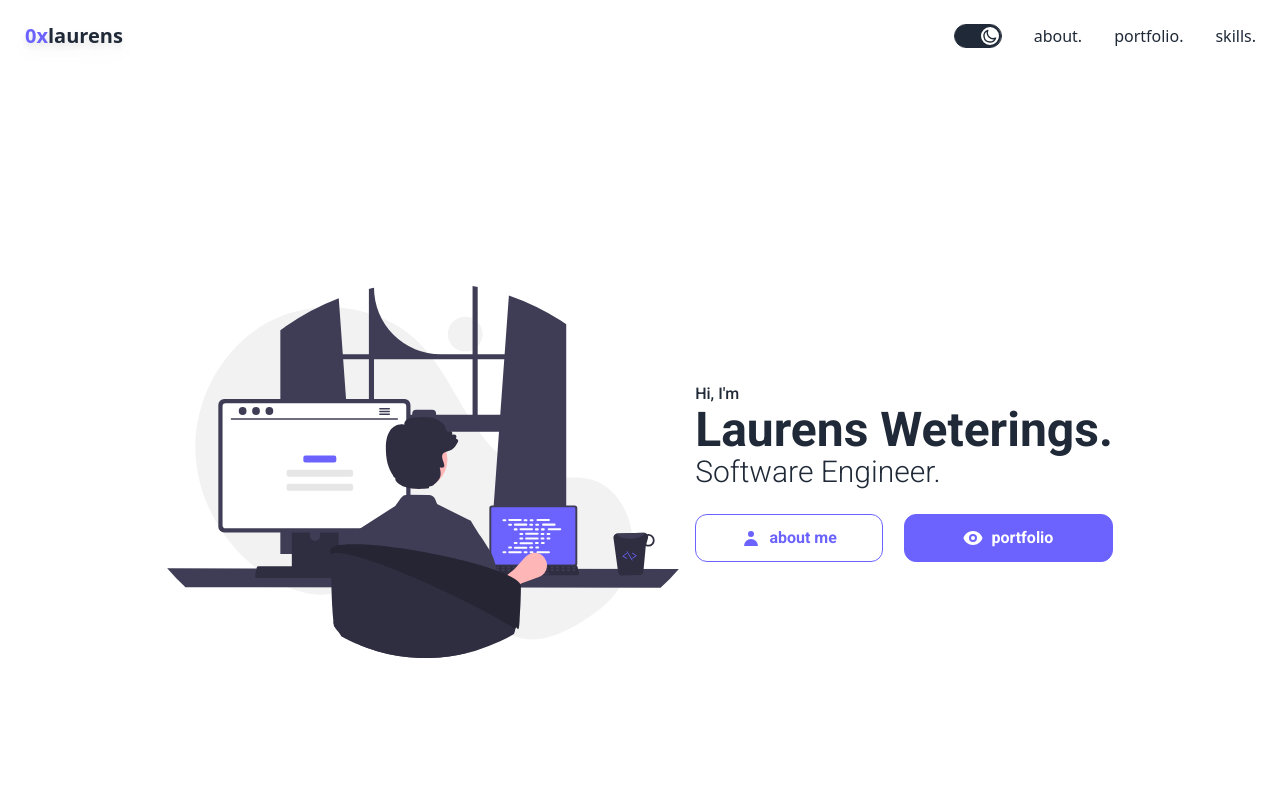
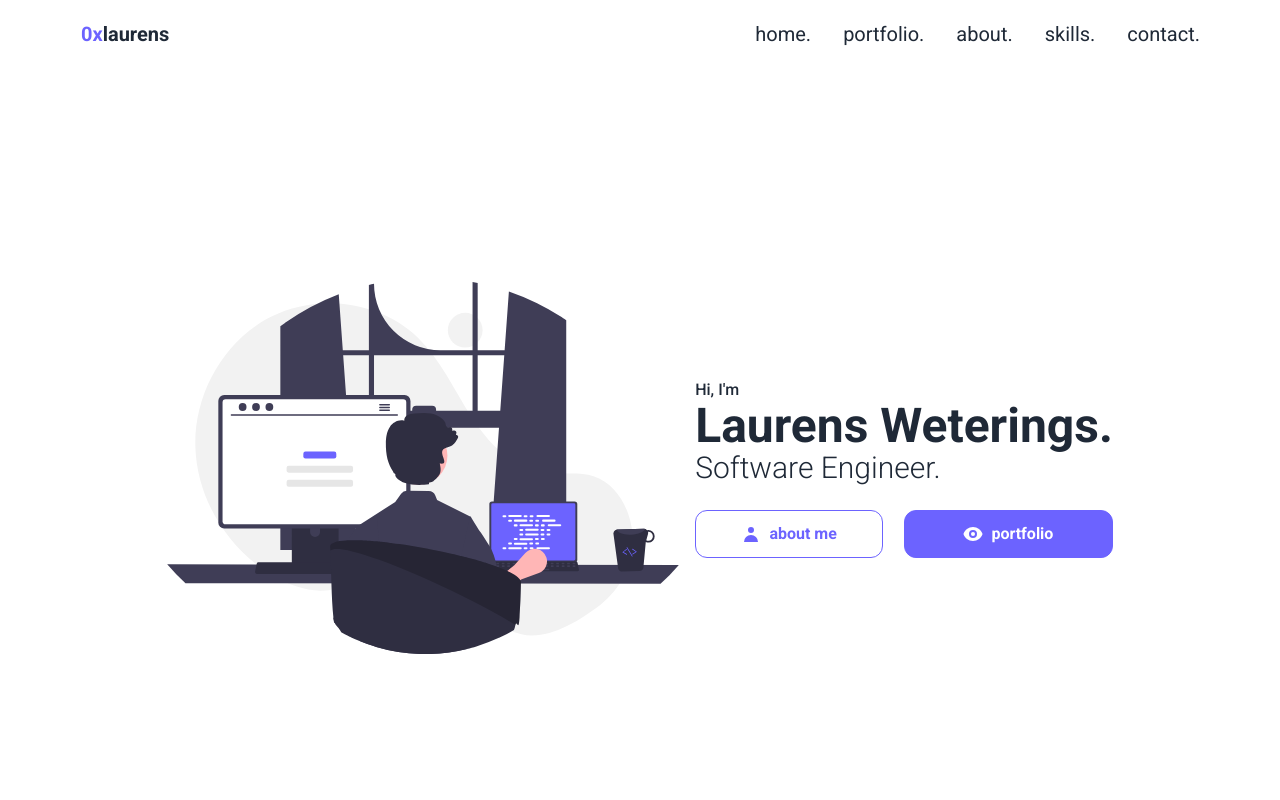
Before and after one commit to 0xLaurens/0xLaurens.com, a Vue app: page / in a window 1280 px wide. Shown: the top 800 px of the page. Built offline with nearby package versions, Linux system fonts and the light colour scheme.

Commit message:
Navbar: styling, global: z-indexes updated

```diff
--- a/src/components/home/about.vue
+++ b/src/components/home/about.vue
@@ -17,7 +17,7 @@
             </div>
 
             <div
-                class="col-span-2 md:col-span-1 xl:col-span-1 xl:col-start-3 row-span-3 md:row-span-2 z-50 col-start-2"
+                class="col-span-2 md:col-span-1 xl:col-span-1 xl:col-start-3 row-span-3 md:row-span-2 col-start-2"
             >
                 <img
                     src="../../assets/about.svg"
--- a/src/components/home/portfolio.vue
+++ b/src/components/home/portfolio.vue
@@ -27,7 +27,7 @@
             </div>
 
             <div
-                class="col-span-3 md:col-span-2 row-span-3 row-start-2 md:row-start3 md:row-span-2 z-50"
+                class="col-span-3 md:col-span-2 row-span-3 row-start-2 md:row-start3 md:row-span-2"
             >
                 <img
                     class="rounded-xl md:rounded-tl-none h-full"
--- a/src/components/navbar.vue
+++ b/src/components/navbar.vue
@@ -1,44 +1,20 @@
 <template>
-    <div class="navbar sticky bg-transparent z-50">
+    <div class="navbar sticky bg-white/60 z-50 px-16 font-custom">
         <div class="flex-1">
-            <a class="btn btn-ghost normal-case text-xl drop-shadow-lg"
-                ><span class="font-bold text-primary">0x</span>Laurens</a
+            <a class="btn btn-ghost normal-case text-xl font-bold"
+                ><span class="text-primary">0x</span>Laurens</a
             >
         </div>
         <div class="flex-none">
-            <div class="m-4 inline-grid grid-cols-2">
-                <sun-icon class="h-4 w-4 m-1 col-start-1 row-start-1" />
-
-                <moon-icon class="h-4 w-4 m-1 col-start-2 row-start-1" />
-                <input
-                    @click="toggleTheme"
-                    type="checkbox"
-                    class="toggle bg-transparent col-start-1 row-start-1 col-span-2 [--b1:219_14%_80%] checked:[--b1:215_28%_17%]"
-                    checked
-                />
-            </div>
-            <ul class="menu menu-horizontal p-0">
+            <ul class="menu menu-horizontal text-xl font-normal">
+                <li><a>home.</a></li>
+                <li><a>portfolio.</a></li>
                 <li><a>about.</a></li>
-                <li><a>portfolio.</a></li>
                 <li><a>skills.</a></li>
+                <li><a>contact.</a></li>
             </ul>
         </div>
     </div>
 </template>
 
-<script setup>
-import { MoonIcon, SunIcon } from "@heroicons/vue/outline";
-import { ref } from "vue";
-
-let isDark = ref(true);
-
-function toggleTheme() {
-    if (isDark.value != true) {
-        document.documentElement.setAttribute("data-theme", "dark");
-        isDark.value = true;
-    } else {
-        document.documentElement.setAttribute("data-theme", "light");
-        isDark.value = false;
-    }
-}
-</script>
+<script setup></script>
```
